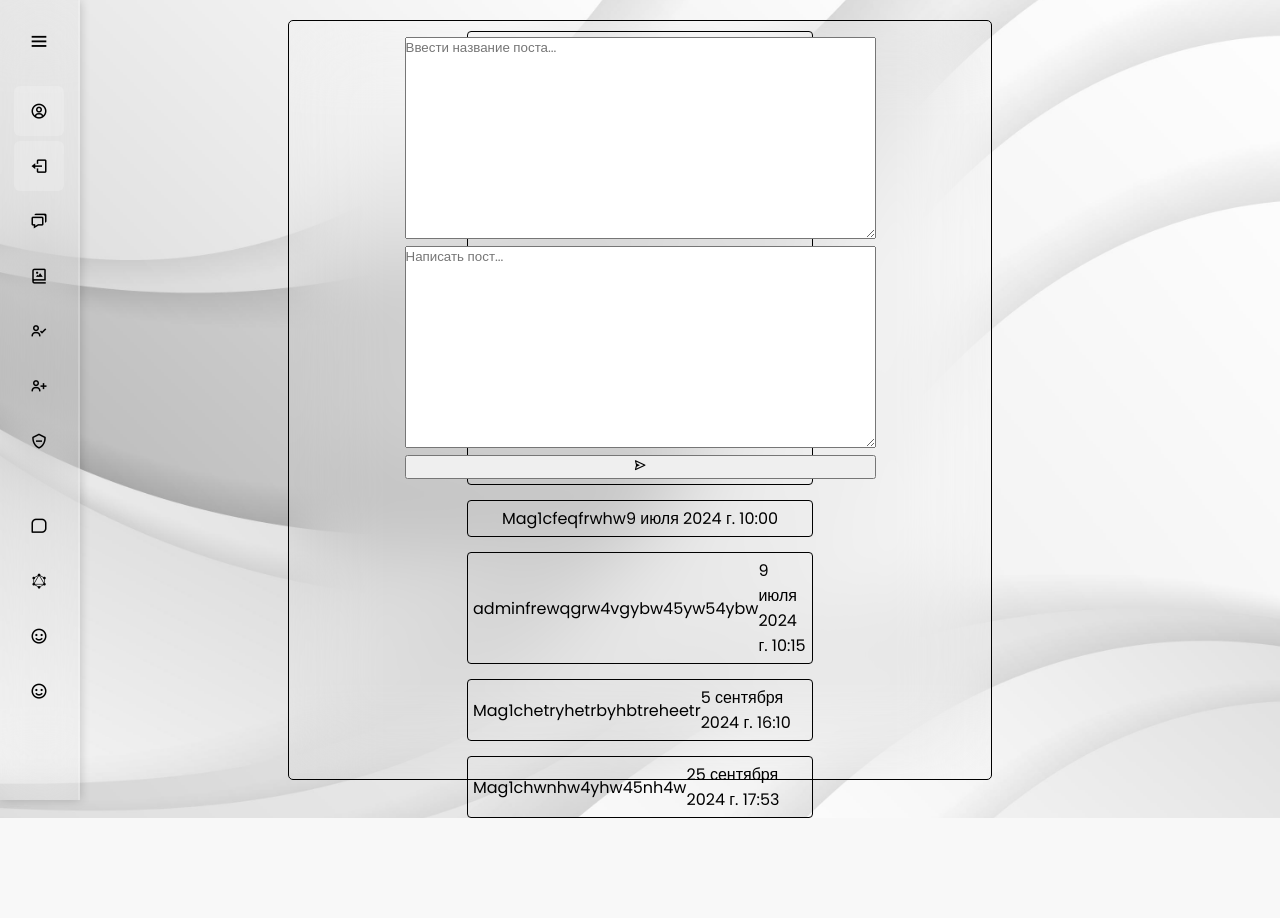
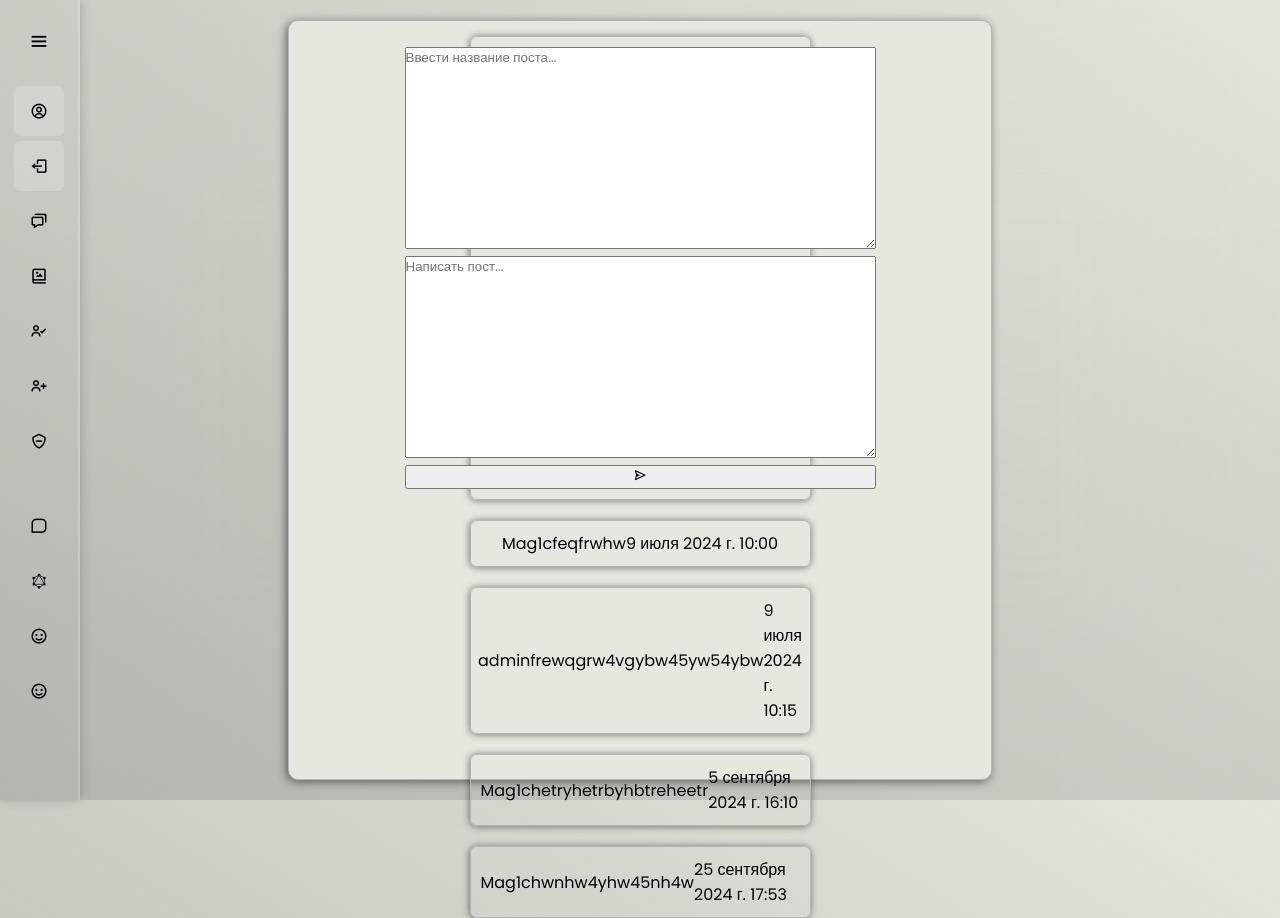
Before and after one commit to SergeyPavelev/Friends, a Django app: page /messenger/im/posts/ in a window 1280 px wide. Before the commit the page ends 818 px from the top, so only its background shows below. Run offline with Django 4.2, Linux system fonts and the light colour scheme; a user stored in the database is signed in; data comes from the database, SQL or seed files in the repository; both versions use the stored data as it was after the commit.

Commit message:
Upgrade html files in the wedsite

```diff
--- a/static/css/messages.css
+++ b/static/css/messages.css
@@ -9,7 +9,9 @@
 
 body {
     min-height: 100vh;
-    background: url('/static/img/background-for-messages2.jpg') no-repeat;
+    /* background: url('/static/img/background-for-messages2.jpg') no-repeat; */
+    background: linear-gradient(to bottom left, #e4e6dc, #a2a89eda);
+    backdrop-filter: blur(100px);
     background-size: cover;
     background-position: center;
 
@@ -142,11 +144,13 @@ body {
     display: block;
     width: 55%;
     height: 95%;
-    border: 1px solid #000;
-    border-radius: 5px;
+    border: 1px solid #b6b6b6;
+    border-radius: 10px;
     margin: auto auto;
-    padding: 5px;
-    backdrop-filter: blur(40px);
+    padding: 10px;
+    /* backdrop-filter: blur(40px); */
+    background: #e6e8df;
+    box-shadow: -2px 2px 10px 0px rgba(0, 0, 0, .5);
 }
 
 #reciever-name {
@@ -173,7 +177,7 @@ body {
     width: 30%;
     color: #fff;
     border: 1px solid rgba(255, 255, 255, .2);
-    border-radius: 5px;
+    border-radius: 7px;
     background: #436dc9;
     box-shadow: 0 0 2px rgba(0, 0, 0, .2);
 }
@@ -183,7 +187,7 @@ body {
     width: 30%;
     color: #fff;
     border: 1px solid rgba(255, 255, 255, .2);
-    border-radius: 5px;
+    border-radius: 7px;
     /* background: #0d6ecf; */
     background: #25b5bf;
     box-shadow: 0 0 2px rgba(0, 0, 0, .2);
@@ -211,28 +215,28 @@ body {
 #messageForm textarea {
     margin: 0 0 10px 15px;
     padding: 3px;
-    position: fixed;
+    position: absolute;
     bottom: 0;
     left: 0;
     width: 85%;
     height: 5%;
     resize: none;
-    border-radius: 5px;
+    border-radius: 7px;
 }
 
 #messageForm button[type="submit"] {
     margin: 0 15px 10px 0;
-    position: fixed;
+    position: absolute;
     bottom: 0;
     right: 0;
     width: 10%;
     height: 5%;
-    border-radius: 5px;
-    transition: .3s;
+    border-radius: 7px;
+    transition: .2s;
 }
 
 #messageForm button[type="submit"]:hover {
-    background: #878686;
+    background: #d4d4d4;
 }
 
 .btn-delete-friend {
--- a/static/css/posts.css
+++ b/static/css/posts.css
@@ -1,11 +1,12 @@
 .div-post-form{
     display: flex;
     justify-content: center;
-    border: 1px solid #000;
-    border-radius: 4px;
+    border: 1px solid #b6b6b6;
+    border-radius: 7px;
     width: 50%;
     margin: 5px auto;
-    padding: 5px;
+    padding: 10px;
+    box-shadow: -.5px .5px 7px 0px rgba(0, 0, 0, .5);
 }
 
 #PostForm{
@@ -23,7 +24,7 @@
     width: 85%;
     height: 5%;
     resize: none;
-    border-radius: 5px;
+    border-radius: 7px;
 }
 
 #messageForm textarea {
@@ -35,16 +36,17 @@
     width: 85%;
     height: 5%;
     resize: none;
-    border-radius: 5px;
+    border-radius: 7px;
 }
 
 .lists-posts {
-    margin: 15px auto;
-    padding: 5px;
+    margin: 20px auto;
+    padding: 10px;
     width: 50%;
     display: flex;
     align-items: center;
     justify-content: center;
-    border: 1px solid #000;
-    border-radius: 4px;
+    border: 1px solid #b6b6b6;
+    border-radius: 7px;
+    box-shadow: -.5px .5px 7px 0px rgba(0, 0, 0, .5);
 }
```
Also changed, not shown: static/css/chatbox-list.css (+5 -4 lines), db.sqlite3.
